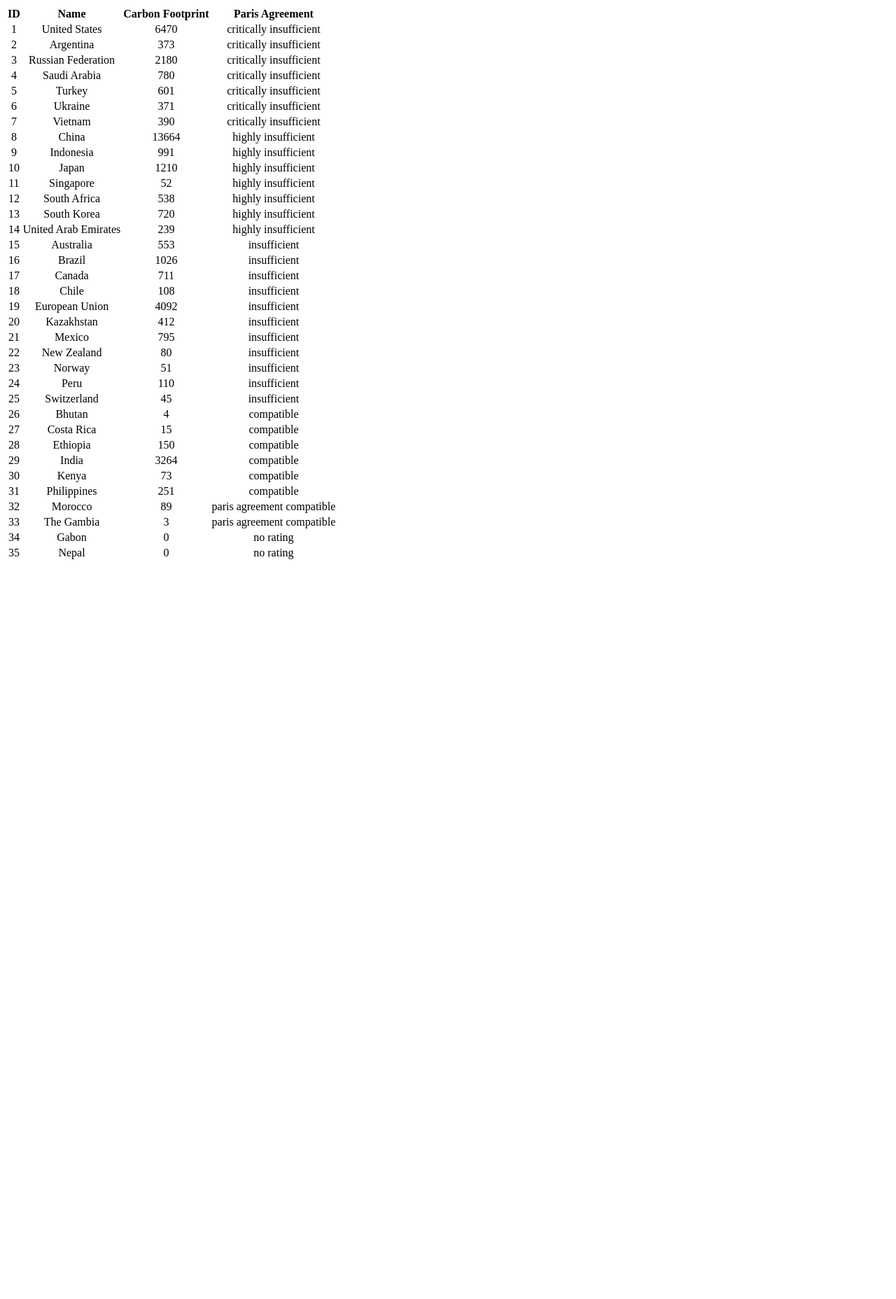
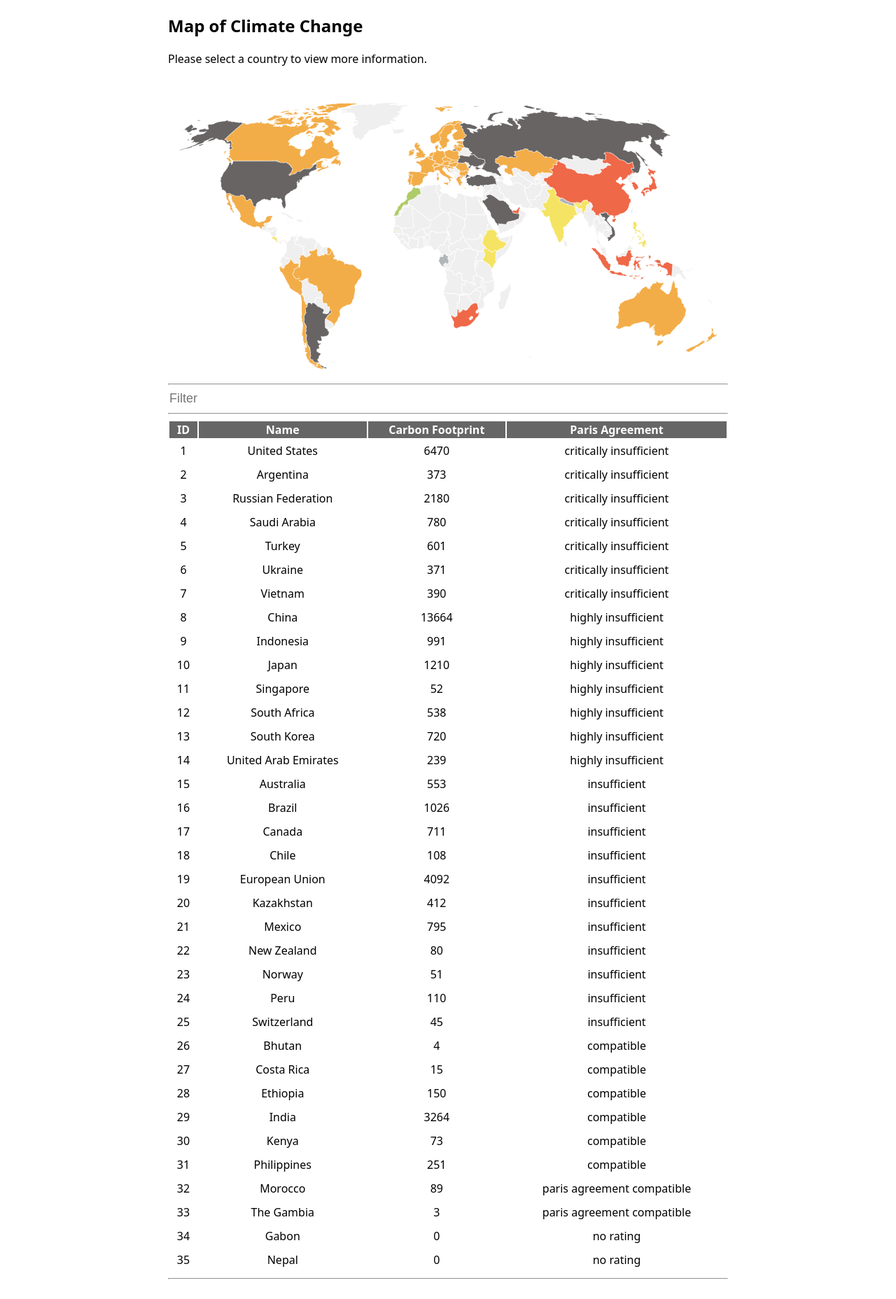
Before and after one commit to Ali-Saad/p2-platypodes3, a Flask app: page /map/ in a window 1280 px wide. Shown: the whole page at 70% size. Before the commit the page ends 799 px from the top, so only its background shows below. Run offline with Flask 2, Linux system fonts and the light colour scheme; data comes from the database, SQL or seed files in the repository.

Commit message:
Styled map template. Other minor deletions

```diff
--- a/templates/base.html
+++ b/templates/base.html
@@ -140,7 +140,7 @@
         <li><a href="/">Home</a></li>
         <li><a href="/blueprint/">Team Blueprints</a></li>
         <li><a href="/info">Information</a></li>
-        <li><a href="#">World Map</a></li>
+        <li><a href="/map/">World Map</a></li>
         <li><a href="/qstat/">Quick Statistics</a></li>
 
     </ul>
--- a/templates/map.html
+++ b/templates/map.html
@@ -4,22 +4,109 @@
 
 {% block content %}
     <html>
-    <table>
+        <head>
+            <script>
+                (function(document) {
+                    'use strict';
+
+                    var LightTableFilter = (function(Arr) {
+
+                        var _input;
+
+                        function _onInputEvent(e) {
+                            _input = e.target;
+                            var tables = document.getElementsByClassName(_input.getAttribute('data-table'));
+                            Arr.forEach.call(tables, function(table) {
+                                Arr.forEach.call(table.tBodies, function(tbody) {
+                                    Arr.forEach.call(tbody.rows, _filter);
+                                });
+                            });
+                        }
+
+                        function _filter(row) {
+                            var text = row.textContent.toLowerCase(), val = _input.value.toLowerCase();
+                            row.style.display = text.indexOf(val) === -1 ? 'none' : 'table-row';
+                        }
+
+                        return {
+                            init: function() {
+                                var inputs = document.getElementsByClassName('light-table-filter');
+                                Arr.forEach.call(inputs, function(input) {
+                                    input.oninput = _onInputEvent;
+                                });
+                            }
+                        };
+                    })(Array.prototype);
+
+                    document.addEventListener('readystatechange', function() {
+                        if (document.readyState === 'complete') {
+                            LightTableFilter.init();
+                        }
+                    });
+
+                })(document);
+            </script>
+            <style>
+                body {
+                    padding:20px;
+                    max-width:800px;
+                    margin:auto auto;
+                    font-family:sans;
+                }
+
+                table {
+                    width:100%
+                } th {
+                      background:#666;
+                      color:#fff;
+                  } td {
+                        padding:5px;
+                    }
+
+                input {
+                    width:100%;
+                    height: 24px;
+                    font-size: 18px;
+                    padding:2px;
+                    border:0;
+                }
+
+                h1 {
+                    font-weight: normal;
+                }
+            </style>
+        </head>
+
+        <section class="container">
+            <h2>Map of Climate Change</h2>
+            <p>Please select a country to view more information.</p>
+            <img style="alignment: center" width="800" height="429.079159935" src="/static/map/newmap.png">
+            <br>
+            <hr>
+            <input type="search" class="light-table-filter" data-table="order-table" placeholder="Filter">
+            <hr>
+            <table class="order-table table">
+                <thead>
                 <tr>
                     <th style="text-align: center">ID</th>
                     <th style="text-align: center">Name</th>
                     <th style="text-align: center">Carbon Footprint</th>
                     <th style="text-align: center">Paris Agreement</th>
                 </tr>
+                </thead>
 
                 {% for row in table %}
+                    <tbody>
                         <tr>
                             <td style="text-align: center">{{ row['id'] }}</td>
                             <td style="text-align: center">{{ row['name'] }}</td>
                             <td style="text-align: center">{{ row['carbon_footprint'] }}</td>
                             <td style="text-align: center">{{ row['paris_agreement'] }}</td>
                         </tr>
+                    </tbody>
                 {% endfor %}
             </table>
+            <hr>
+        </section>
     </html>
 {% endblock %}
--- a/view.py
+++ b/view.py
@@ -6,7 +6,6 @@ from subs import new
 import storefb
 import storesignup
 # import storelogin
-from mapalgo import Color
 # Import Blueprints
 from members.navodit import members_navodit_bp
 from members.pragadeesh import members_pragadeesh_bp
@@ -85,6 +84,7 @@ def model_create(name, carbon_footprint, paris_agreement):
         return country
     except:
         return None
+
 
 def model_delete(id):
     """fetch id"""
@@ -268,16 +268,20 @@ def meme_route():
 @app.route("/subscribe", methods=["POST"])
 def subscribe(): return new(request)
 
+
 @app.route('/survey/')
 def sv_route():
     return render_template("survey.html", model=model.setup())
 
+
 @app.route('/survey_form', methods=['POST'])
 def survey_form():
-    Q1 = request.form['Do you think global warming is caused mostly by human activities or natural changes to the environment?']
+    Q1 = request.form[
+        'Do you think global warming is caused mostly by human activities or natural changes to the environment?']
     Q2 = request.form['Are you worried about global warming?']
     Q3 = request.form['How much do you think global warming will harm future generations of people?']
-    Q4 = request.form['Most scientists think global warming is happening, but which option comes closest to your own view?']
+    Q4 = request.form[
+        'Most scientists think global warming is happening, but which option comes closest to your own view?']
     storefb.insertfeedback(Q1, Q2, Q3, Q4)
 
 
@@ -286,25 +290,12 @@ def hot_route():
     return render_template("hotspot.html")
 
 
-"""@app.route('/api/add_info', methods=['POST'])
-def add_info():
-    info_data = request.get_json()
-    print(info_data)
-
-    new_info = Info(name=info_data['name'], carbon_footprint=info_data['carbon_footprint'],
-                    paris_agreement=info_data['paris_agreement'])
-
-    db.session.add(new_info)
-    db.session.commit()
-
-    return 'Done', 201"""
-
-
 @app.route('/api/info')
 def info():
     countries = Info.query.all()
     list = [country.json() for country in countries]
     return {"list": list}
+
 
 @app.route('/api/delete/', methods=["POST"])
 def remove():
```
Also changed, not shown: mapalgo.py (deleted, +0 -23 lines), static/map/key.png (added), static/map/map.png (added), static/map/newmap.png (added). Lines whose indentation alone changed are shown as unchanged.
